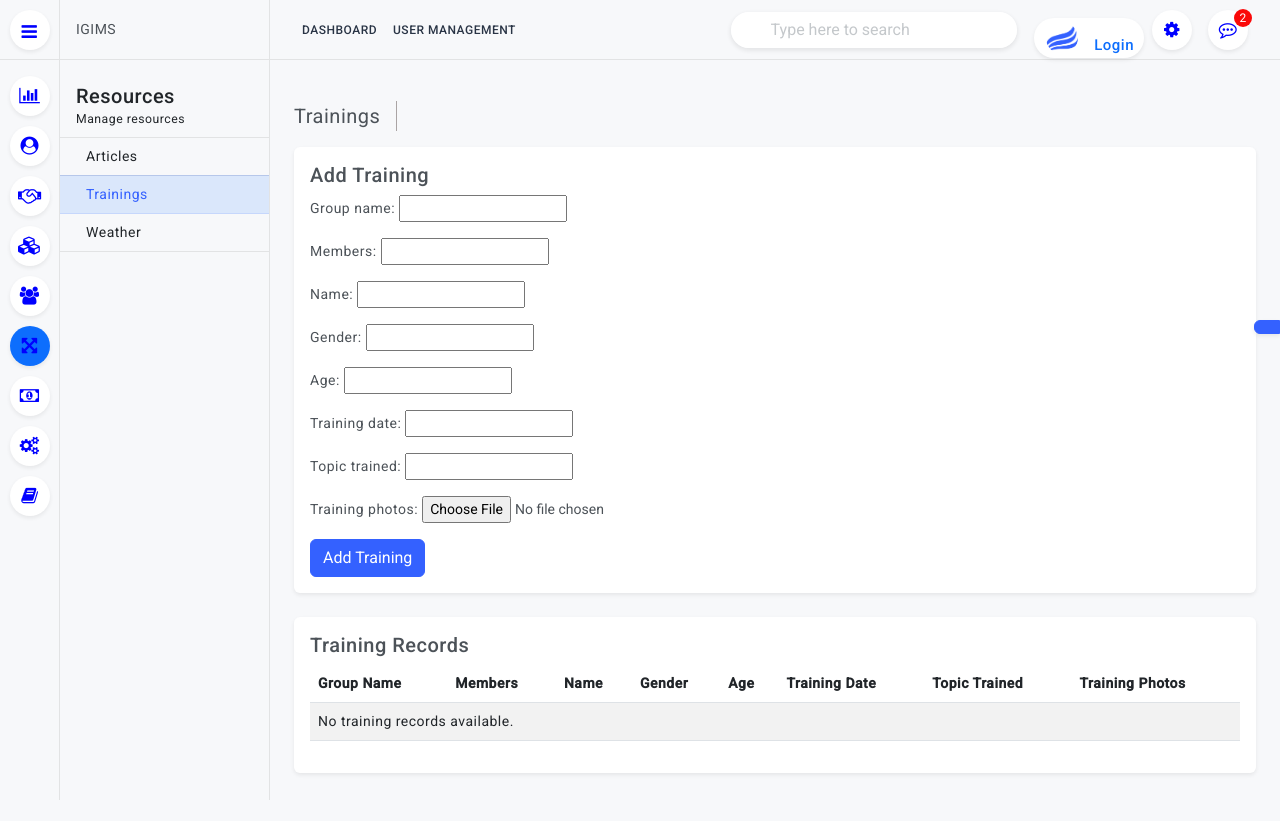
After one commit to johnnalwa/lifton264, a Django app: page /management/trainings/ in a window 1280 px wide. The commit adds this page. Run offline with Django 4.2, Linux system fonts and the light colour scheme; some libraries are stand-ins or nearby versions.

Commit message:
trainings page

```diff
--- a/members/forms.py
+++ b/members/forms.py
@@ -231,3 +231,9 @@ class ProductForm(forms.ModelForm):
 
 class CustomPasswordChangeForm(PasswordChangeForm):
     pass
+
+
+class TrainingForm(forms.ModelForm):
+    class Meta:
+        model = Training
+        fields = '__all__'
--- a/members/models.py
+++ b/members/models.py
@@ -318,3 +318,14 @@ class Product(models.Model):
 
     def __str__(self):
         return '%s' % self.name
+
+
+class Training(models.Model):
+    group_name = models.CharField(max_length=100)
+    members = models.PositiveIntegerField()
+    name = models.CharField(max_length=100)
+    gender = models.CharField(max_length=10)
+    age = models.PositiveIntegerField()
+    training_date = models.DateField()
+    topic_trained = models.CharField(max_length=100)
+    training_photos = models.ImageField(upload_to='training_photos/')
--- a/members/templates/management/base.html
+++ b/members/templates/management/base.html
@@ -358,7 +358,7 @@
                     <small class="mb-0">Manage resources</small>
                   </div>
                   <a href="i.html" class="list-group-item"><i class="bi bi-bell"></i>Articles</a>
-                  <a href="i.html" class="list-group-item"><i class="bi bi-bell"></i>Trainings</a>
+                  <a href="{% url 'trainings_page' %}" class="list-group-item"><i class="bi bi-bell"></i>Trainings</a>
                   <a href="i.html" class="list-group-item"><i class="bi bi-bell"></i>Weather</a>
                 </div>
               </div>
--- /dev/null
+++ b/members/templates/management/trainings_page.html
@@ -0,0 +1,76 @@
+{% extends 'management/base.html' %}
+{% load static %}
+
+{% block content %}
+
+<hr>
+<main class="page-content">
+    <!-- Breadcrumb -->
+    <div class="page-breadcrumb d-none d-sm-flex align-items-center mb-3">
+        <div class="breadcrumb-title pe-3">Trainings</div>
+        <!-- Add your breadcrumb navigation here if needed -->
+    </div>
+    <!-- End Breadcrumb -->
+
+    <!-- Training Form -->
+    <div class="row">
+        <div class="col-xl-12">
+            <div class="card">
+                <div class="card-body">
+                    <h5 class="card-title">Add Training</h5>
+                    <form method="post" enctype="multipart/form-data">
+                        {% csrf_token %}
+                        {{ form.as_p }}
+                        <button type="submit" class="btn btn-primary">Add Training</button>
+                    </form>
+                </div>
+            </div>
+        </div>
+    </div>
+    <!-- End Training Form -->
+
+    <!-- Training Table -->
+    <div class="row">
+        <div class="col-xl-12">
+            <div class="card">
+                <div class="card-body">
+                    <h5 class="card-title">Training Records</h5>
+                    <table class="table table-striped">
+                        <thead>
+                            <tr>
+                                <th>Group Name</th>
+                                <th>Members</th>
+                                <th>Name</th>
+                                <th>Gender</th>
+                                <th>Age</th>
+                                <th>Training Date</th>
+                                <th>Topic Trained</th>
+                                <th>Training Photos</th>
+                            </tr>
+                        </thead>
+                        <tbody>
+                            {% for training in trainings %}
+                            <tr>
+                                <td>{{ training.group_name }}</td>
+                                <td>{{ training.members }}</td>
+                                <td>{{ training.name }}</td>
+                                <td>{{ training.gender }}</td>
+                                <td>{{ training.age }}</td>
+                                <td>{{ training.training_date }}</td>
+                                <td>{{ training.topic_trained }}</td>
+                                <td><a href="{{ training.training_photos.url }}" download>Download</a></td>
+                            </tr>
+                            {% empty %}
+                            <tr>
+                                <td colspan="8">No training records available.</td>
+                            </tr>
+                            {% endfor %}
+                        </tbody>
+                    </table>
+                </div>
+            </div>
+        </div>
+    </div>
+    <!-- End Training Table -->
+</main>
+{% endblock %}
--- a/members/urls.py
+++ b/members/urls.py
@@ -30,4 +30,7 @@ urlpatterns = [
 
     path('password_change/', views.password_change_view, name='password_change'),
     # path('password_change/done/', views.change_done, name='change_done'),
+
+    path('management/trainings/', views.trainings_page, name='trainings_page'),
+
 ]
--- a/members/views.py
+++ b/members/views.py
@@ -251,3 +251,21 @@ def product_form_view(request):
         form = ProductForm()
 
     return render(request, 'product_form.html', {'form': form})
+
+def trainings_page(request):
+    if request.method == 'POST':
+        form = TrainingForm(request.POST, request.FILES)
+        if form.is_valid():
+            form.save()
+            return redirect('trainings_page')  # Redirect to the same page after submission
+    else:
+        form = TrainingForm()
+
+    trainings = Training.objects.all()
+
+    context = {
+        'form': form,
+        'trainings': trainings,
+    }
+
+    return render(request, 'management/trainings_page.html', context)
```
